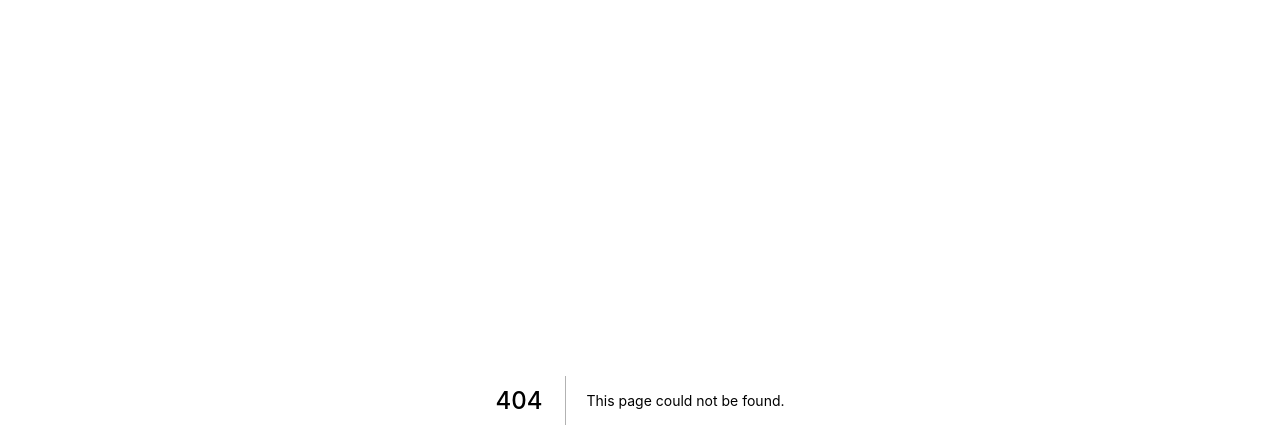
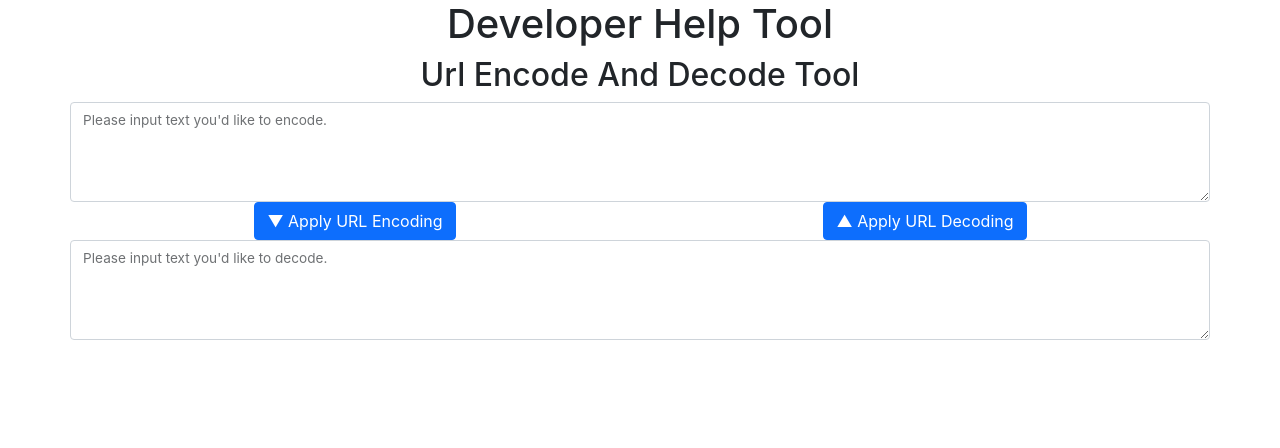
Before and after one commit to eno314/DeveloperHelpTool, a Next.js app: page /url/encode in a window 1280 px wide. Before the commit this address had no page. Shown: the top 448 px of the page. Built offline with nearby package versions, Linux system fonts and the light colour scheme.

Commit message:
ページのフレームを共通化

```diff
--- /dev/null
+++ b/src/components/molecules/DeveloperHelpToolFrame/DeveloperHelpToolFrame.tsx
@@ -0,0 +1,28 @@
+import Head from "next/head";
+import React, { ReactNode } from "react";
+
+type Props = {
+    subTitle: string;
+    content: React.ReactNode
+}
+
+class DeveloperHelpToolFrame extends React.Component<Props, {}> {
+
+    render(): ReactNode {
+        return (
+            <div>
+                <Head>
+                    <title>Developer Help Tool - {this.props.subTitle}</title>
+                </Head>
+
+                <main>
+                    <h1 className={"col text-center"}>Developer Help Tool</h1>
+                    <h2 className={"col text-center"}>{this.props.subTitle}</h2>
+                    {this.props.content}
+                </main>
+            </div>
+        )
+    }
+}
+
+export default DeveloperHelpToolFrame
--- a/src/components/molecules/UrlEncodForm/UrlEncodeForm.tsx
+++ b/src/components/molecules/UrlEncodForm/UrlEncodeForm.tsx
@@ -1,4 +1,4 @@
-import React from "react";
+import React, { ReactNode } from "react";
 
 class UrlEncodeForm extends React.Component {
 
@@ -16,7 +16,7 @@ class UrlEncodeForm extends React.Component {
         this.onClickUrlDecode = this.onClickUrlDecode.bind(this)
     }
 
-    render() {
+    render(): ReactNode {
         return (
             <div className={"container"}>
                 <div className={"row form-floating"}>
--- /dev/null
+++ b/src/pages/url/encode/index.tsx
@@ -0,0 +1,10 @@
+import DeveloperHelpToolFrame from '@/components/molecules/DeveloperHelpToolFrame/DeveloperHelpToolFrame'
+import UrlEncodeForm from '@/components/molecules/UrlEncodForm/UrlEncodeForm'
+import React from 'react'
+
+export default function UrlEncode() {
+    return <DeveloperHelpToolFrame
+        subTitle={"Url Encode And Decode Tool"}
+        content={<UrlEncodeForm />}
+    />
+}
```
Also changed, not shown: src/components/molecules/DeveloperHelpToolHeader/DeveloperHelpToolHeader.tsx (added, +19 -0 lines), src/pages/urlencode/index.tsx (deleted, +0 -7 lines).
